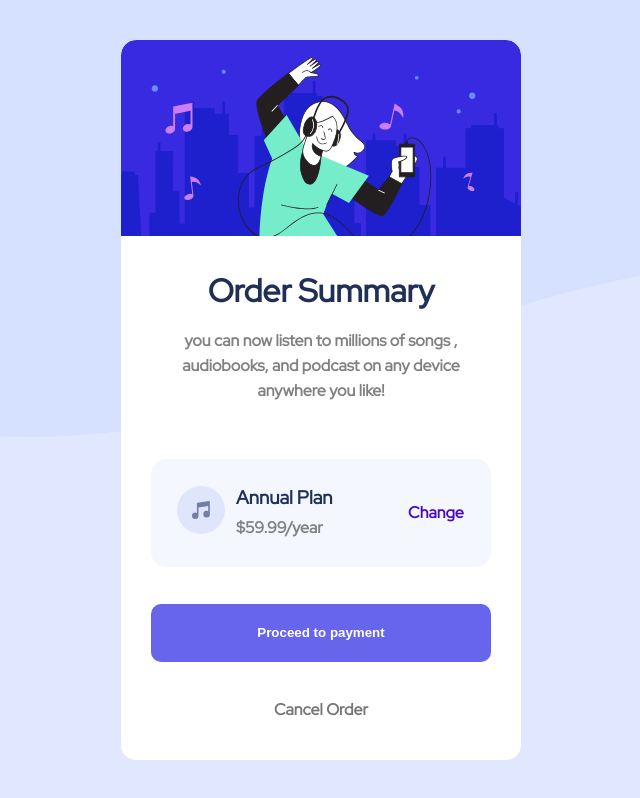
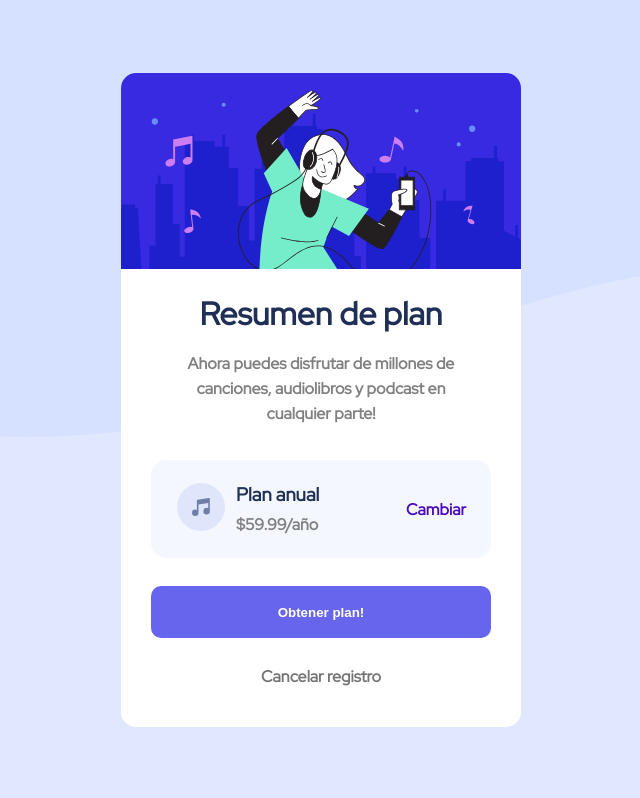
Before and after one commit to JorgeR-Code/Order-summary-card, a plain HTML site: page index.html in a window 1280 px wide. Shown: the whole page, without its empty margins (319-959 px from the left). Drawn offline with Linux system fonts and the light colour scheme.

Commit message:
change language

```diff
--- a/index.html
+++ b/index.html
@@ -17,9 +17,9 @@
             </div>
             <div class="text">
                 <div class="textD">
-                    <h1>Order Summary</h1>
+                    <h1>Resumen de plan</h1>
                     <br/>
-                    <p>you can now listen to millions of songs , audiobooks, and podcast on any device anywhere you like!</p>
+                    <p>Ahora puedes disfrutar de millones de canciones, audiolibros y podcast en cualquier parte!</p>
                 </div>
 
             </div>
@@ -29,19 +29,19 @@
                             <img src="images/icon-music.svg" alt="">
                         </div>
                         <div class="description">
-                            <h3>Annual Plan</h3>
-                            <p>$59.99/year</p>
+                            <h3>Plan anual</h3>
+                            <p>$59.99/año</p>
                         </div>
                         <div class="change">
-                            <a href="#">Change</a>
+                            <a href="#">Cambiar</a>
                         </div>
                 </div>
             </div>
             <div class="button">
-                <input type="button" name="payment" value="Proceed to payment"/>
+                <input type="button" name="payment" value="Obtener plan!"/>
             </div>
             <div class="cancel">
-                <a href="#">Cancel Order</a>
+                <a href="#">Cancelar registro</a>
             </div>
 
         </div>
--- a/styles.css
+++ b/styles.css
@@ -10,6 +10,7 @@ body {
     background-repeat: no-repeat;
     font-family: 'Red Hat Display';
     width: 100%;
+
 }
 
 a {
@@ -23,6 +24,7 @@ a {
     align-items: center;
     display: flex;
     justify-content: center;
+
 }
 
     .card {
@@ -30,6 +32,8 @@ a {
         width: 400px;
         height: 90%;
         min-height: 654px;
+        max-height: 654px;
+
         display: flex;
         flex-direction: column;
         justify-content: space-between;
@@ -37,7 +41,6 @@ a {
         text-align: center;
         position: absolute;
         margin: auto;
-        overflow: scroll;
     }
 
 @media screen and (max-width: 376px) {
@@ -53,6 +56,7 @@ a {
         position: absolute;
         margin: auto;
     }
+
     }
 
 
@@ -79,6 +83,12 @@ a {
 .textD{
     width: 70%;
     height: 100%;
+}
+@media screen and (max-width: 376px) {
+    .textD{
+        width: 90%;
+        height: 100%;
+    }
 }
 
 .textD h1{
```
